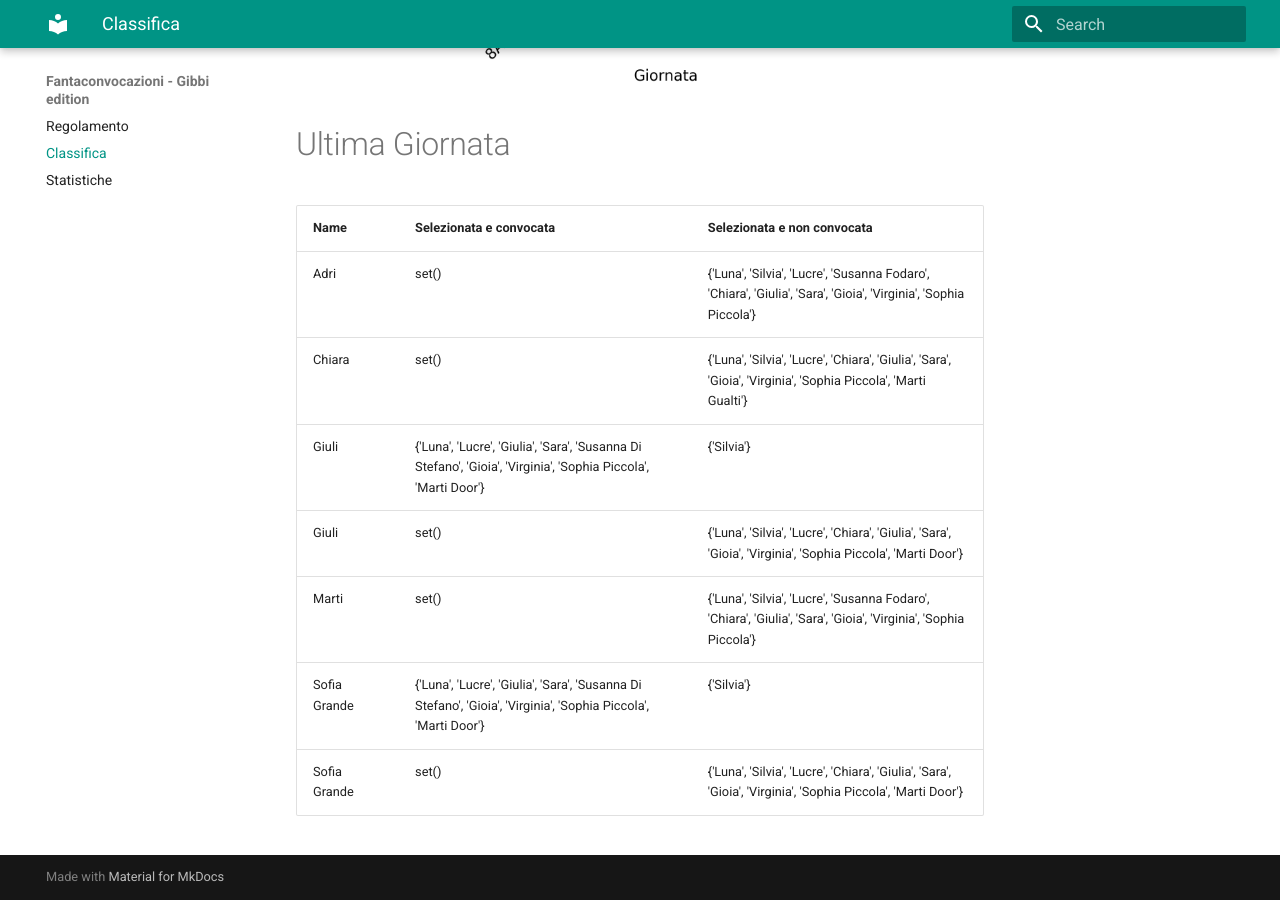
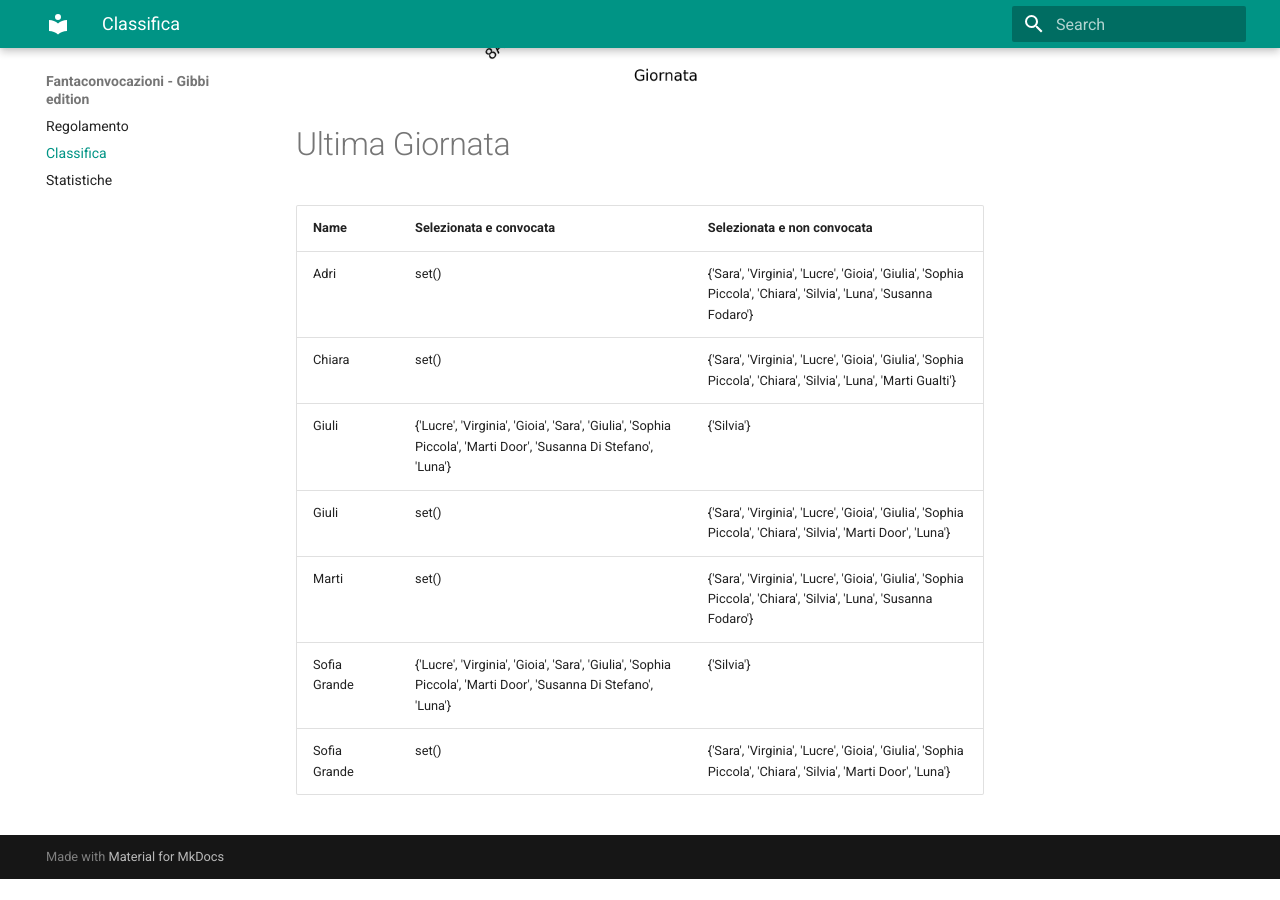
Before and after one commit to martinig94/fantagibbi, an MkDocs documentation site: the page built from docs/Classifica.md, in a window 1280 px wide and 900 px high, scrolled down 1024 px. Built offline with MkDocs 1.6.1 and Material for MkDocs 9.7.7, drawn with Linux system fonts in a browser that asks for light colours; after the commit the page ends 1903 px from its top, so only the background shows below that.

Commit message:
Auto-update from main.py

```diff
--- a/docs/Classifica.md
+++ b/docs/Classifica.md
@@ -18,11 +18,11 @@
 <!-- START_TABLE CORRECT -->
 | Name         | Selezionata e convocata                                                                                        | Selezionata e non convocata                                                                                      |
 |:-------------|:---------------------------------------------------------------------------------------------------------------|:-----------------------------------------------------------------------------------------------------------------|
-| Adri         | set()                                                                                                          | {'Luna', 'Silvia', 'Lucre', 'Susanna Fodaro', 'Chiara', 'Giulia', 'Sara', 'Gioia', 'Virginia', 'Sophia Piccola'} |
-| Chiara       | set()                                                                                                          | {'Luna', 'Silvia', 'Lucre', 'Chiara', 'Giulia', 'Sara', 'Gioia', 'Virginia', 'Sophia Piccola', 'Marti Gualti'}   |
-| Giuli        | {'Luna', 'Lucre', 'Giulia', 'Sara', 'Susanna Di Stefano', 'Gioia', 'Virginia', 'Sophia Piccola', 'Marti Door'} | {'Silvia'}                                                                                                       |
-| Giuli        | set()                                                                                                          | {'Luna', 'Silvia', 'Lucre', 'Chiara', 'Giulia', 'Sara', 'Gioia', 'Virginia', 'Sophia Piccola', 'Marti Door'}     |
-| Marti        | set()                                                                                                          | {'Luna', 'Silvia', 'Lucre', 'Susanna Fodaro', 'Chiara', 'Giulia', 'Sara', 'Gioia', 'Virginia', 'Sophia Piccola'} |
-| Sofia Grande | {'Luna', 'Lucre', 'Giulia', 'Sara', 'Susanna Di Stefano', 'Gioia', 'Virginia', 'Sophia Piccola', 'Marti Door'} | {'Silvia'}                                                                                                       |
-| Sofia Grande | set()                                                                                                          | {'Luna', 'Silvia', 'Lucre', 'Chiara', 'Giulia', 'Sara', 'Gioia', 'Virginia', 'Sophia Piccola', 'Marti Door'}     |
+| Adri         | set()                                                                                                          | {'Sara', 'Virginia', 'Lucre', 'Gioia', 'Giulia', 'Sophia Piccola', 'Chiara', 'Silvia', 'Luna', 'Susanna Fodaro'} |
+| Chiara       | set()                                                                                                          | {'Sara', 'Virginia', 'Lucre', 'Gioia', 'Giulia', 'Sophia Piccola', 'Chiara', 'Silvia', 'Luna', 'Marti Gualti'}   |
+| Giuli        | {'Lucre', 'Virginia', 'Gioia', 'Sara', 'Giulia', 'Sophia Piccola', 'Marti Door', 'Susanna Di Stefano', 'Luna'} | {'Silvia'}                                                                                                       |
+| Giuli        | set()                                                                                                          | {'Sara', 'Virginia', 'Lucre', 'Gioia', 'Giulia', 'Sophia Piccola', 'Chiara', 'Silvia', 'Marti Door', 'Luna'}     |
+| Marti        | set()                                                                                                          | {'Sara', 'Virginia', 'Lucre', 'Gioia', 'Giulia', 'Sophia Piccola', 'Chiara', 'Silvia', 'Luna', 'Susanna Fodaro'} |
+| Sofia Grande | {'Lucre', 'Virginia', 'Gioia', 'Sara', 'Giulia', 'Sophia Piccola', 'Marti Door', 'Susanna Di Stefano', 'Luna'} | {'Silvia'}                                                                                                       |
+| Sofia Grande | set()                                                                                                          | {'Sara', 'Virginia', 'Lucre', 'Gioia', 'Giulia', 'Sophia Piccola', 'Chiara', 'Silvia', 'Marti Door', 'Luna'}     |
 <!-- END_TABLE CORRECT -->
```
